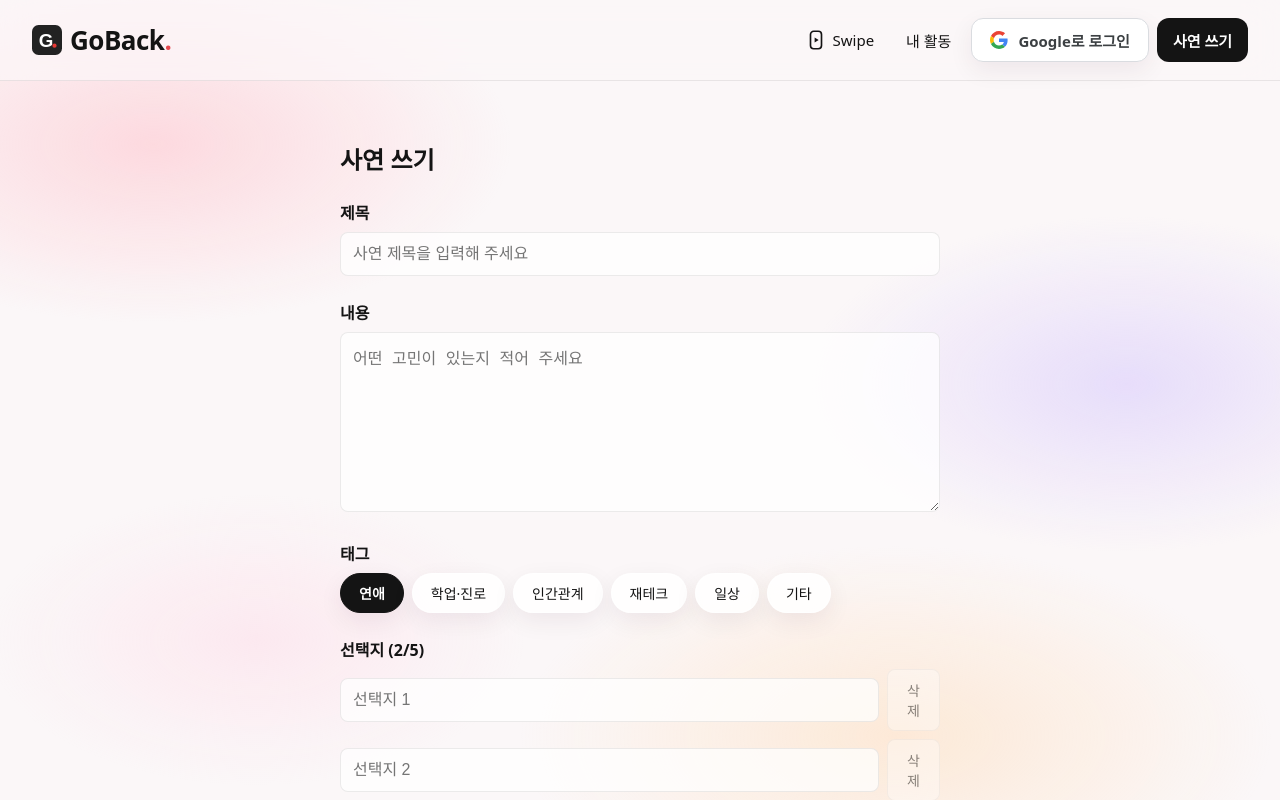
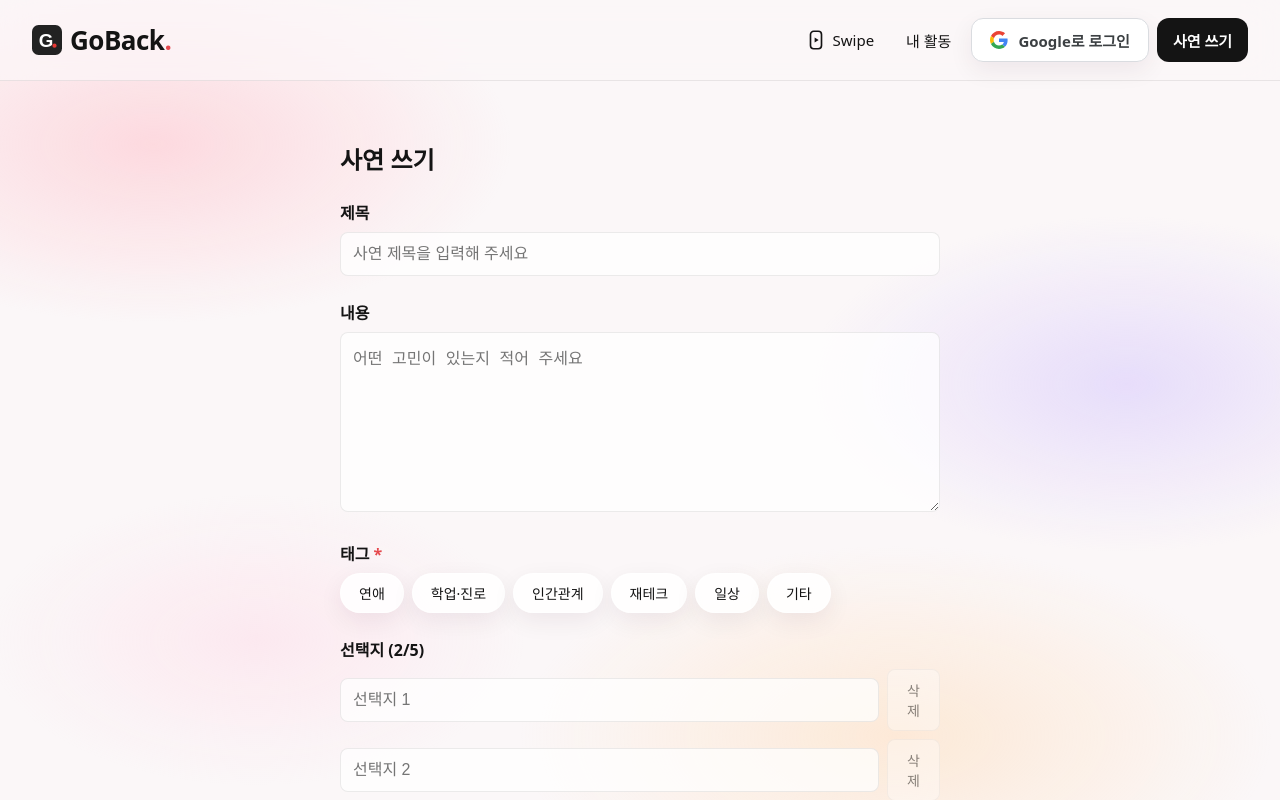
Before and after one commit to team-GoBack/GoBack, a React (Vite) app: page /write in a window 1280 px wide. Shown: the top 800 px of the page. Built offline with nearby package versions, Linux system fonts and the light colour scheme; no server answers.

Commit message:
fix: 사연 작성 시 태그 선택 필수화

```diff
--- a/src/pages/WritePage.jsx
+++ b/src/pages/WritePage.jsx
@@ -1,4 +1,4 @@
-import { useEffect, useState } from 'react'
+import { useEffect, useRef, useState } from 'react'
 import { useNavigate } from 'react-router-dom'
 import { getCurrentUser } from '../api/auth'
 import { createPost } from '../api/posts'
@@ -35,7 +35,8 @@ export default function WritePage() {
   const navigate = useNavigate()
   const [title, setTitle] = useState('')
   const [content, setContent] = useState('')
-  const [tag, setTag] = useState('연애')
+  const [tag, setTag] = useState('')
+  const firstTagRef = useRef(null)
   const [options, setOptions] = useState(['', ''])
   const [voteHours, setVoteHours] = useState(24) // 기본 1일
   const [isCustomTime, setIsCustomTime] = useState(false) // "직접 설정"을 골랐는지
@@ -334,6 +335,13 @@ export default function WritePage() {
       return
     }
 
+    // 태그는 사용자가 직접 선택해야 등록할 수 있음
+    if (!tag) {
+      setMessage('태그를 선택해 주세요.')
+      firstTagRef.current?.focus()
+      return
+    }
+
     const filledOptions = options.map((option) => option.trim()).filter((option) => option)
 
     if (filledOptions.length < 2) {
@@ -409,20 +417,31 @@ export default function WritePage() {
         </div>
 
         <div style={styles.field}>
-          <span style={styles.label}>태그</span>
-          <div className="tags">
+          <span id="story-tag-label" style={styles.label}>
+            태그 <span style={{ color: 'var(--accent)' }} aria-hidden="true">*</span>
+          </span>
+          <div className="tags" role="group" aria-labelledby="story-tag-label" aria-describedby={message === '태그를 선택해 주세요.' ? 'story-tag-error' : undefined}>
             {tags.map((item) => (
               <button
                 key={item}
                 type="button"
                 className={tag === item ? 'active' : ''}
                 aria-pressed={tag === item}
-                onClick={() => setTag(item)}
+                ref={item === tags[0] ? firstTagRef : undefined}
+                onClick={() => {
+                  setTag(item)
+                  if (message === '태그를 선택해 주세요.') setMessage('')
+                }}
               >
                 {item}
               </button>
             ))}
           </div>
+          {message === '태그를 선택해 주세요.' && (
+            <p id="story-tag-error" role="alert" style={{ ...styles.message, margin: '8px 0 0', fontSize: '14px' }}>
+              {message}
+            </p>
+          )}
         </div>
 
         <div style={styles.field}>
@@ -593,7 +612,7 @@ export default function WritePage() {
           </div>
         </div>
 
-        {message && (
+        {message && message !== '태그를 선택해 주세요.' && (
           <p role="alert" style={styles.message}>
             {message}
           </p>
```
